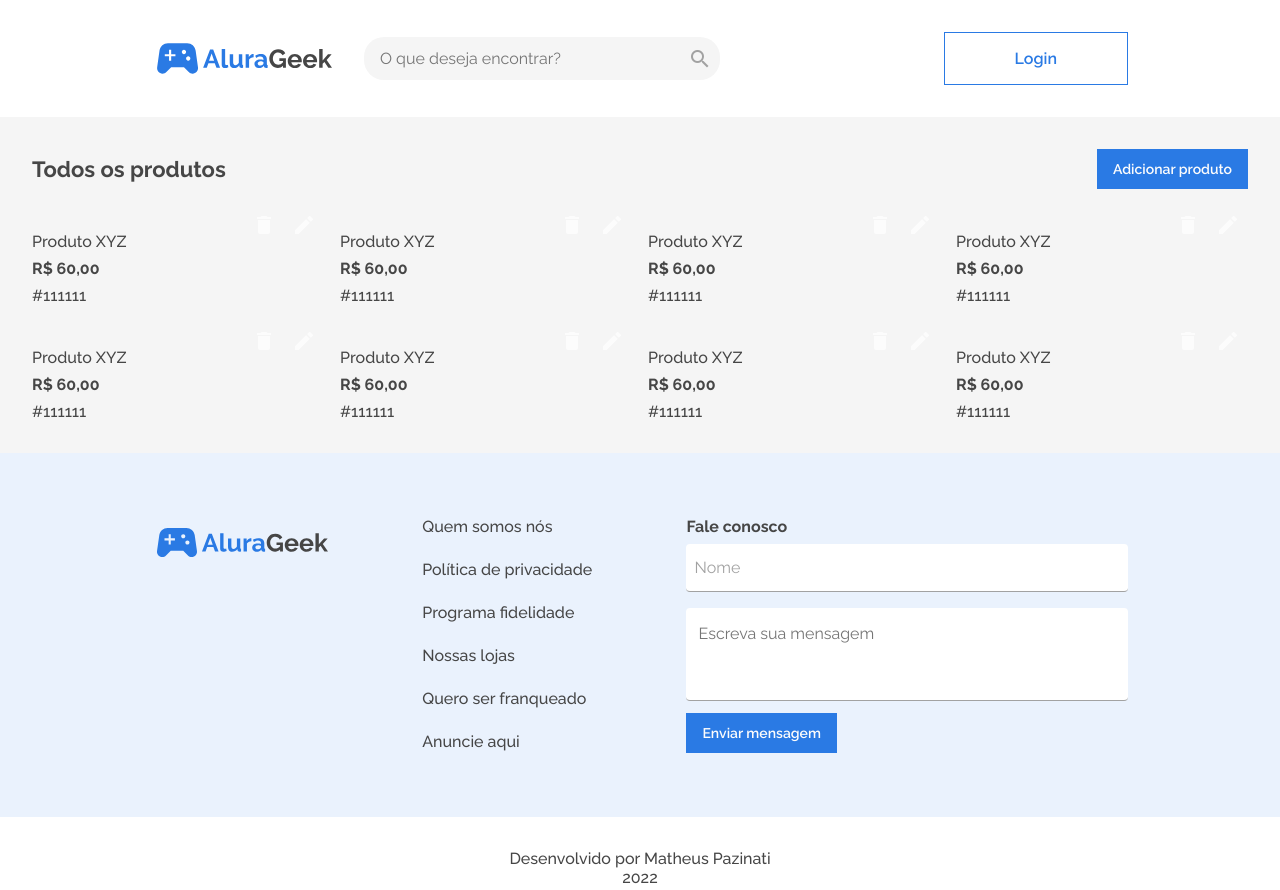
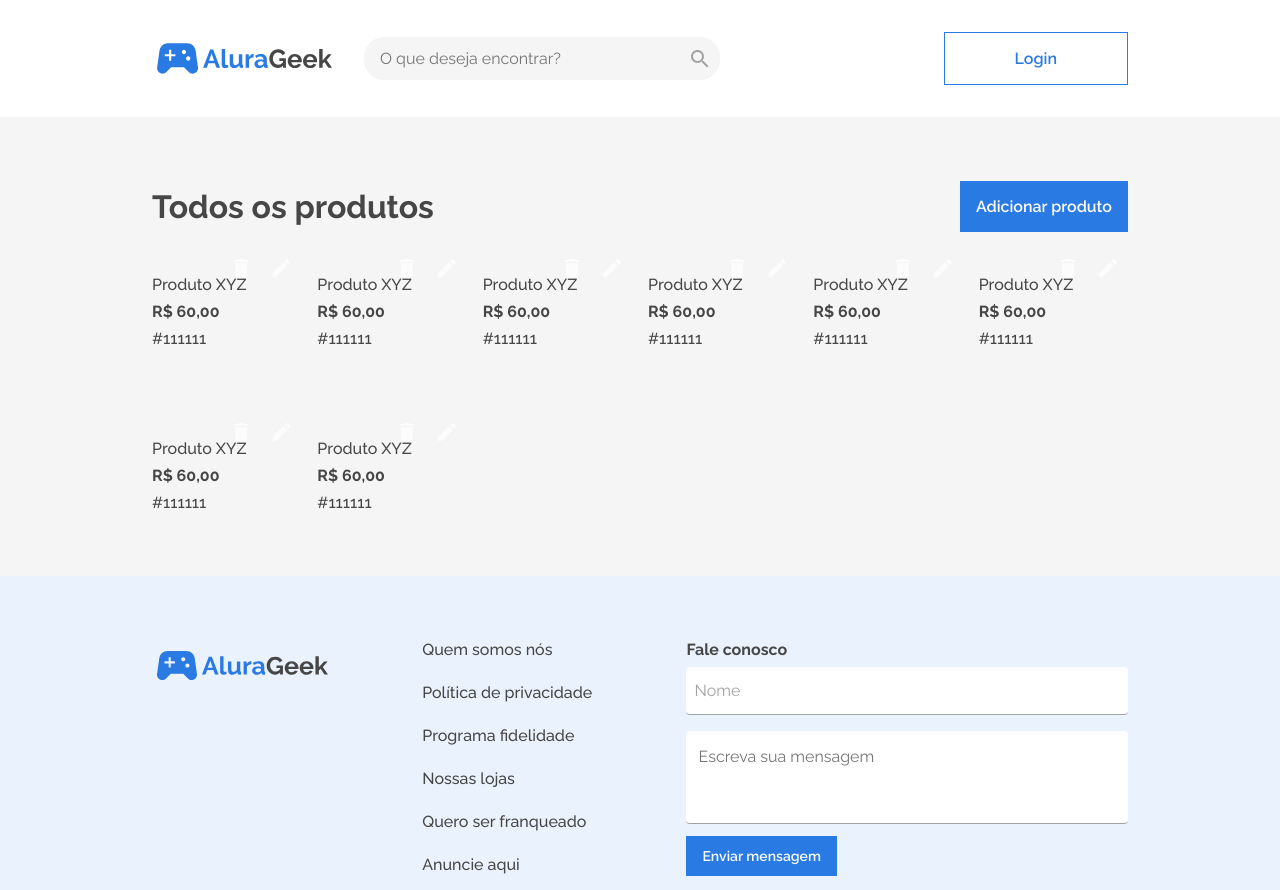
Before and after one commit to Matheus-Pazinati/alura-geek-challenge, a plain HTML site: page assets/pages/admin-home.html in a window 1280 px wide. Shown: the top 890 px of the page. Drawn offline with Linux system fonts and the light colour scheme; files whose address does not match are found by name.

Commit message:
Finaliza pagina principal do admin para telas desktop

```diff
--- a/assets/css/admin-home.css
+++ b/assets/css/admin-home.css
@@ -73,3 +73,19 @@
     margin: 0;
   }
 }
+@media (min-width: 1200px) {
+  .products {
+    padding: 4rem 9.5rem;
+  }
+  .header__title {
+    font-size: 2rem;
+  }
+  .header__link {
+    font-size: 1rem;
+    padding: 1rem;
+  }
+  .products__cards {
+    grid-template-columns: repeat(6, 1fr);
+    row-gap: 4rem;
+  }
+}
```
